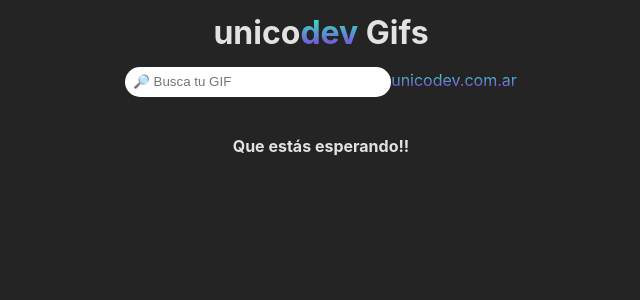
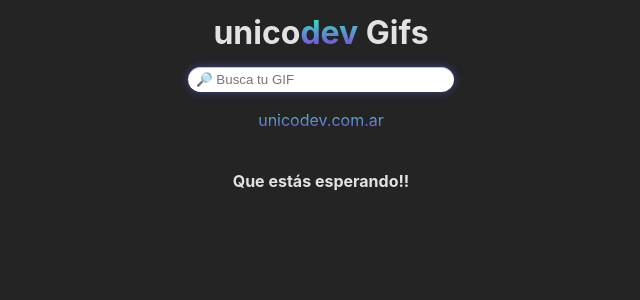
Before and after one commit to leandro-sarvi/React-Api-Gif, a React (Vite) app: page / in a window 1280 px wide. Shown: the top 300 px of the page, without its empty margins (319-959 px from the left). Built offline with nearby package versions, Linux system fonts and the light colour scheme.

Commit message:
3er commit

```diff
--- a/src/App.css
+++ b/src/App.css
@@ -24,6 +24,9 @@
 }
 .container{
   height: 50vh;
+  display: flex;
+  flex-direction: column;
+  align-items: center;
 }
 .container-images{
   height: inherit;
@@ -36,7 +39,7 @@
   width: 250px;
   height: 30px;
   margin-bottom: 1rem;
-  padding: 0 .5rem;
+  padding: .2rem .5rem;
   border-radius: 1rem;
   border: none;
   }
--- a/src/App.jsx
+++ b/src/App.jsx
@@ -29,7 +29,7 @@
       {loading ? (
         <Loading Loading={loading} />
       ) : (
-        <div>
+        <div className="container">
           <h1>unico<span className="cg">dev</span> Gifs</h1>
           <input
             type="text"
@@ -39,6 +39,7 @@
             onChange={(e) => {
               setText(e.target.value);
             }}
+           autoFocus
             value={text}
           />
           <a className="cg" href="https://unicodev.com.ar/" target="_blank">unicodev.com.ar</a>
```
